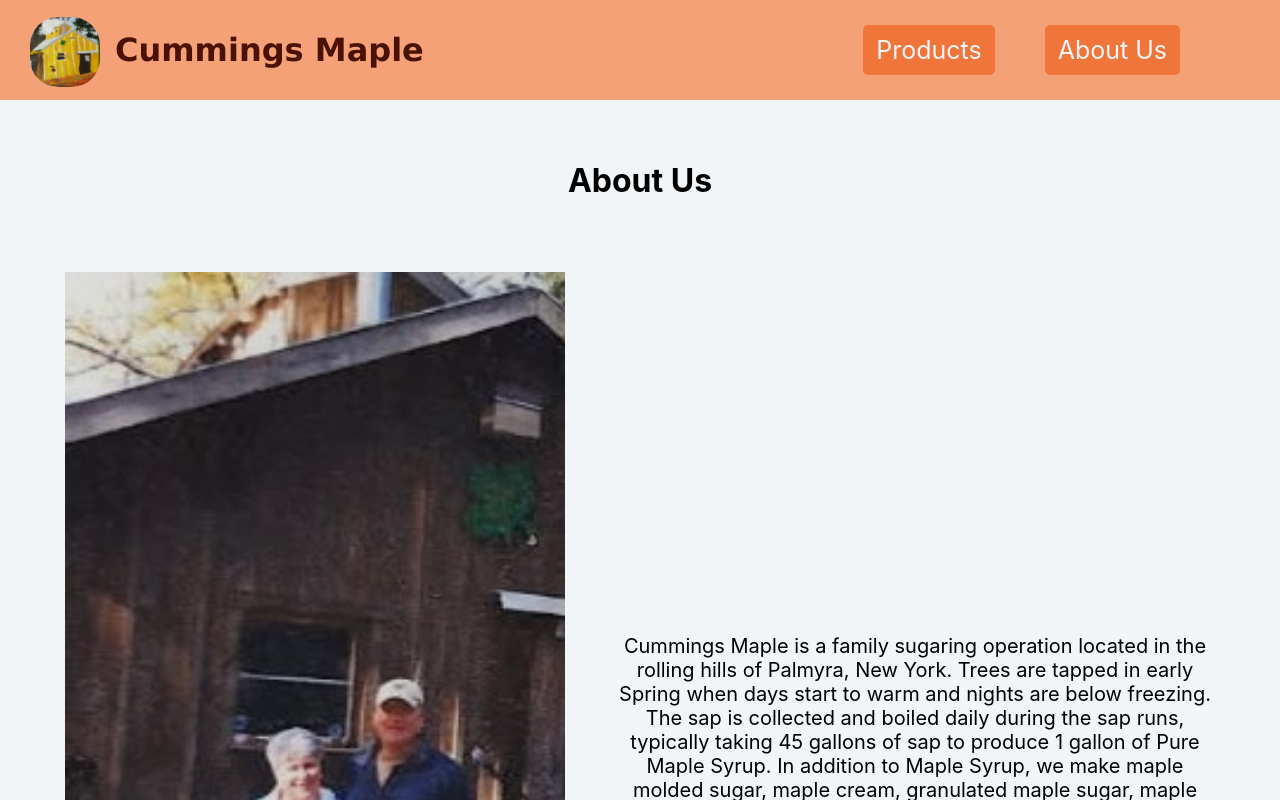
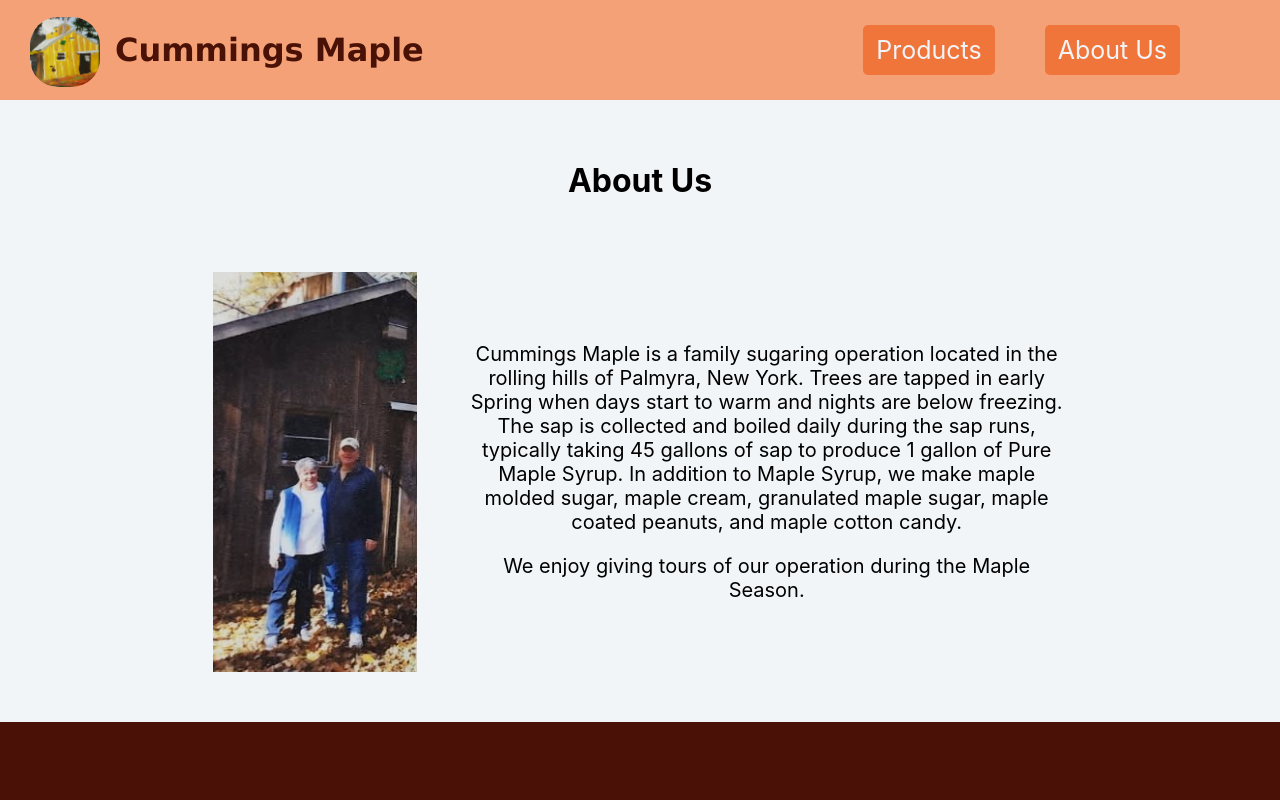
Before and after one commit to LaurenCummings/cummings-maple-vite, a React (Vite) app: page /cummings-maple-vite/About in a window 1280 px wide. Shown: the top 800 px of the page. Built offline with nearby package versions, Linux system fonts and the light colour scheme.

Commit message:
restyled about us image

```diff
--- a/src/css/AboutUs.css
+++ b/src/css/AboutUs.css
@@ -16,7 +16,7 @@
 }
 
 .about-us-info img {
-    width: 500px;
+    height: 400px;
 }
 
 .about-us-info .description {
```
